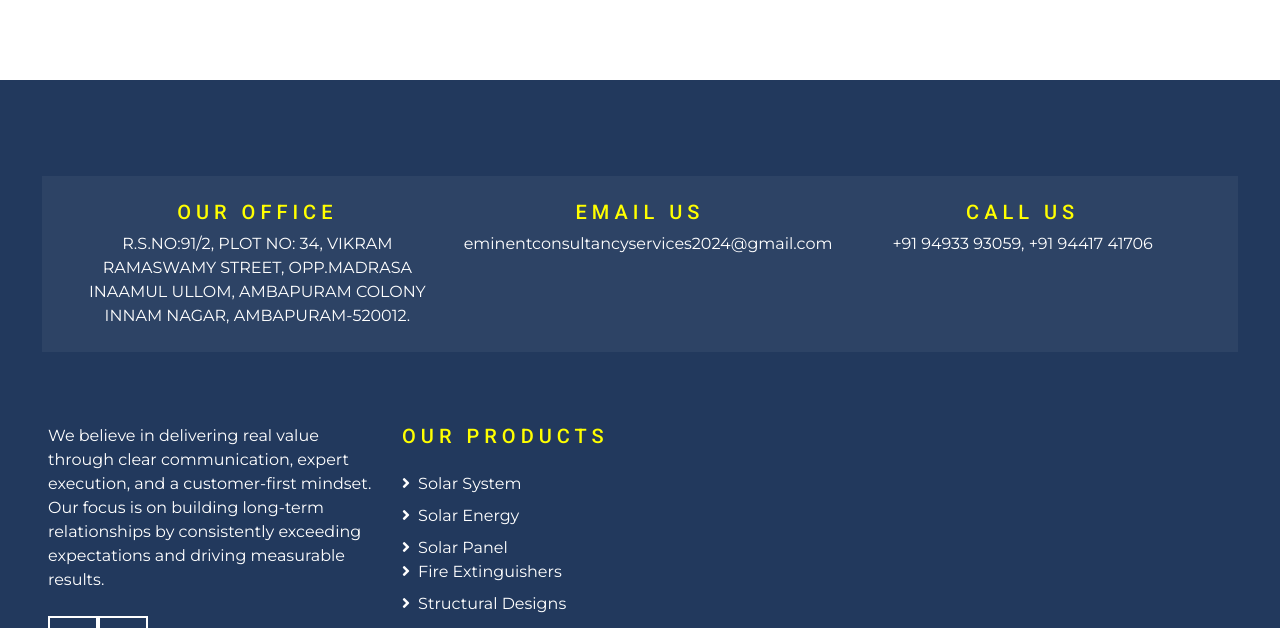
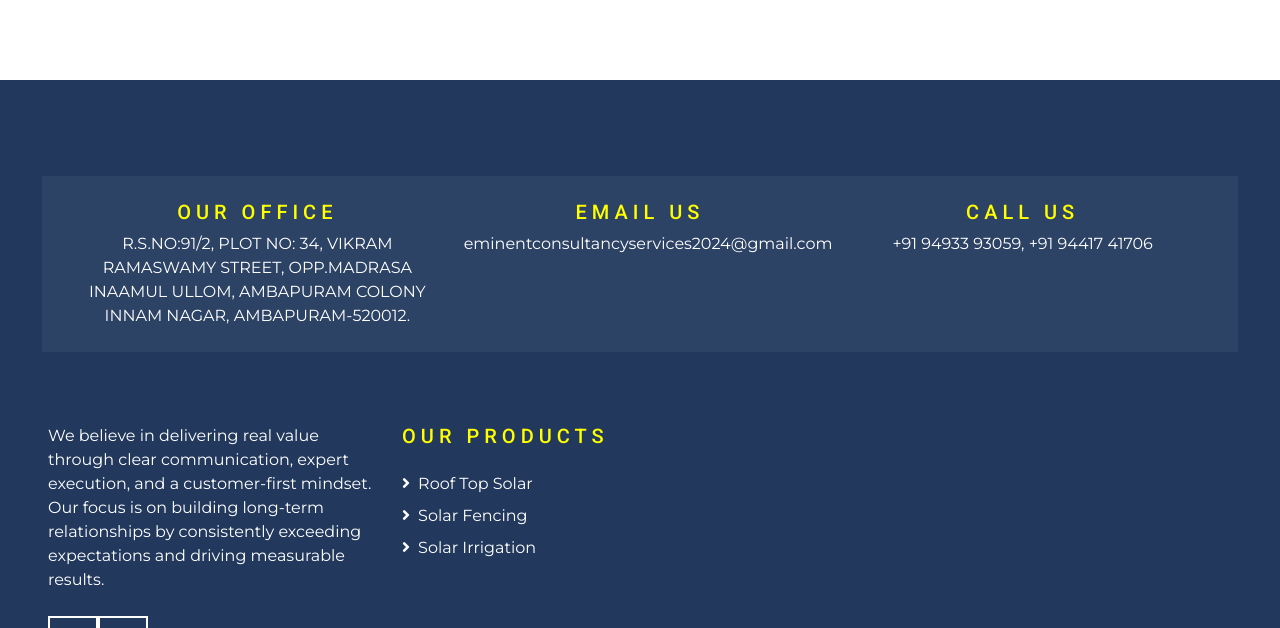
Before and after one commit to pruthvirajDarapu/ECS-testing, a plain HTML site: page index.html in a window 1280 px wide. Shown: the part 4849-5477 px from the top of the page. Drawn offline with nearby package versions, Linux system fonts and the light colour scheme.

Commit message:
products-updated

```diff
--- a/index.html
+++ b/index.html
@@ -478,11 +478,10 @@
                     <div class="col-md-6 mb-5">
                         <h5 class="text-primary text-uppercase mb-4" style="letter-spacing: 5px;">Our Products</h5>
                         <div class="d-flex flex-column justify-content-start">
-                            <a class="text-white btn-scroll mb-2" href="#service"><i class="fa fa-angle-right mr-2"></i>Solar System</a>
-                            <a class="text-white btn-scroll mb-2" href="#service"><i class="fa fa-angle-right mr-2"></i>Solar Energy</a>
-                            <a class="text-white btn-scroll" href="#service"><i class="fa fa-angle-right mr-2"></i>Solar Panel</a>
-                            <a class="text-white btn-scroll mb-2" href="#service"><i class="fa fa-angle-right mr-2"></i>Fire Extinguishers</a>
-                            <a class="text-white btn-scroll mb-2" href="#service"><i class="fa fa-angle-right mr-2"></i>Structural Designs</a>
+                            <a class="text-white btn-scroll mb-2" href="#service"><i class="fa fa-angle-right mr-2"></i>Roof Top Solar</a>
+                            <a class="text-white btn-scroll mb-2" href="#service"><i class="fa fa-angle-right mr-2"></i>Solar Fencing</a>
+                            <a class="text-white btn-scroll" href="#service"><i class="fa fa-angle-right mr-2"></i>Solar Irrigation</a>
+
                         </div>
                     </div>
                 </div>
```
